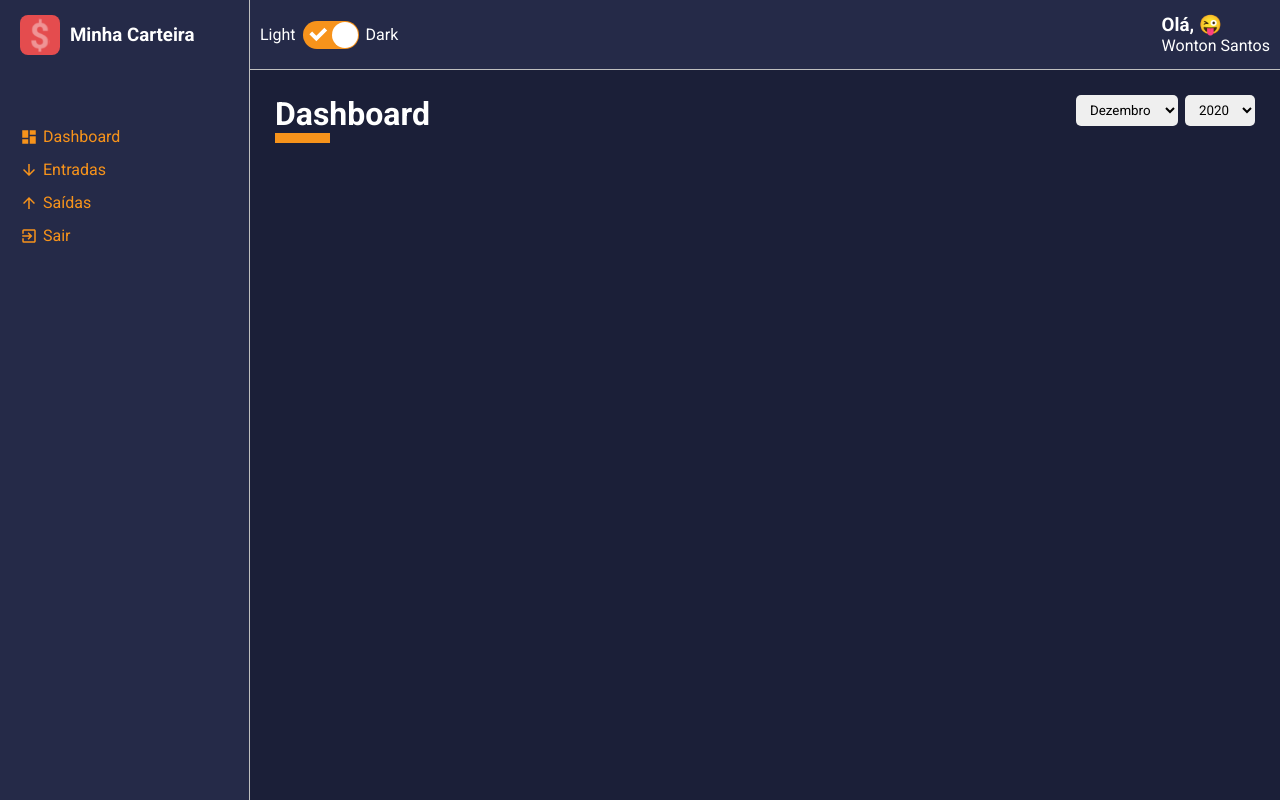
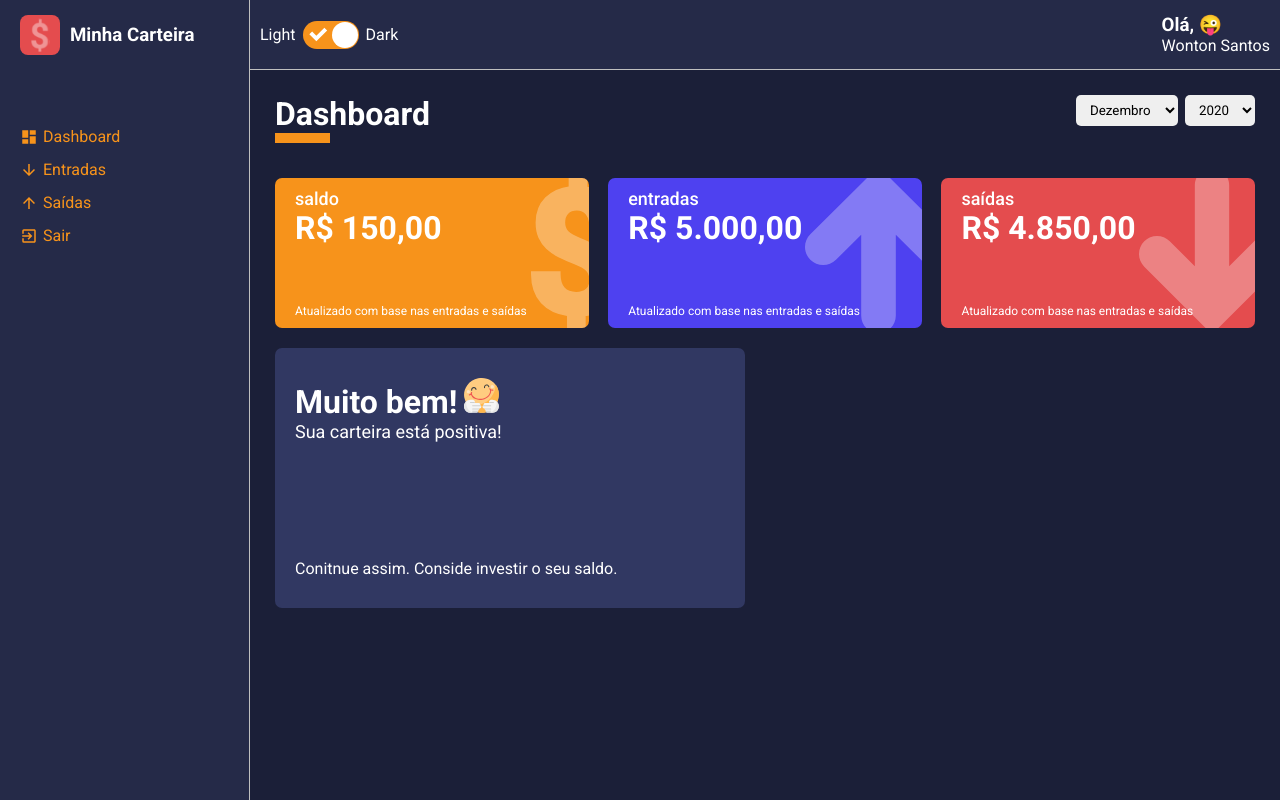
Before and after one commit to uiltonjose/minha-carteira, a React (Create React App) app: page /dashboard in a window 1280 px wide. Built offline with nearby package versions, Linux system fonts and the light colour scheme.

Commit message:
- Card wallet (with animation) - message box

```diff
--- a/package.json
+++ b/package.json
@@ -11,6 +11,7 @@
     "@types/react": "^16.9.53",
     "@types/react-dom": "^16.9.8",
     "react": "^17.0.1",
+    "react-countup": "^4.3.3",
     "react-dom": "^17.0.1",
     "react-icons": "^4.1.0",
     "react-router-dom": "^5.2.0",
--- /dev/null
+++ b/src/components/MessageBox/index.tsx
@@ -0,0 +1,34 @@
+import React from "react";
+
+import { Container } from "./styles";
+
+interface IMessageBoxProps {
+  title: string;
+  description: string;
+  footerText: string;
+  icon: string;
+}
+
+const MessageBox: React.FC<IMessageBoxProps> = ({
+  title,
+  description,
+  footerText,
+  icon,
+}) => {
+  return (
+    <Container>
+      <header>
+        <h1>
+          {title}
+          <img src={icon} alt={title} />
+        </h1>
+        <p>{description}</p>
+      </header>
+      <footer>
+        <span>{footerText}</span>
+      </footer>
+    </Container>
+  );
+};
+
+export default MessageBox;
--- /dev/null
+++ b/src/components/MessageBox/styles.ts
@@ -0,0 +1,27 @@
+import styled from "styled-components";
+
+export const Container = styled.div`
+  color: ${(props) => props.theme.colors.white};
+  background-color: ${(props) => props.theme.colors.tertiary};
+
+  width: 48%;
+  height: 260px;
+
+  border-radius: 7px;
+
+  margin: 10px 0;
+  padding: 30px 20px;
+
+  display: flex;
+  flex-direction: column;
+  justify-content: space-between;
+
+  > header img {
+    width: 35px;
+    margin-left: 7px;
+  }
+
+  > header p {
+    font-size: 18px;
+  }
+`;
--- /dev/null
+++ b/src/components/WalletBox/index.tsx
@@ -0,0 +1,54 @@
+import React from "react";
+import CountUp from "react-countup";
+
+import dollarImg from "../../assets/dollar.svg";
+import arrowUpImg from "../../assets/arrow-up.svg";
+import arrowDownImg from "../../assets/arrow-down.svg";
+
+import { Container } from "./styles";
+
+interface IWalletBoxProps {
+  title: string;
+  amount: number;
+  footerLabel: string;
+  icon: "dolar" | "arrowUp" | "arrowDown";
+  color: string;
+}
+
+const WalletBox: React.FC<IWalletBoxProps> = ({
+  title,
+  amount,
+  footerLabel,
+  icon,
+  color,
+}) => {
+  const iconSelected = () => {
+    switch (icon) {
+      case "dolar":
+        return dollarImg;
+      case "arrowUp":
+        return arrowUpImg;
+      case "arrowDown":
+        return arrowDownImg;
+    }
+  };
+
+  return (
+    <Container color={color}>
+      <span>{title}</span>
+      <h1>
+        <CountUp
+          end={amount}
+          prefix={"R$ "}
+          separator="."
+          decimal=","
+          decimals={2}
+        />
+      </h1>
+      <small>{footerLabel}</small>
+      <img src={iconSelected()} alt={title} />
+    </Container>
+  );
+};
+
+export default WalletBox;
--- /dev/null
+++ b/src/components/WalletBox/styles.ts
@@ -0,0 +1,41 @@
+import styled from "styled-components";
+
+interface IContainerProps {
+  color: string;
+}
+
+export const Container = styled.div<IContainerProps>`
+  background-color: ${(props) => props.color};
+  color: ${(props) => props.theme.colors.white};
+
+  width: 32%;
+  height: 150px;
+
+  margin: 10px 0;
+  padding: 10px 20px;
+
+  border-radius: 7px;
+
+  position: relative;
+  overflow: hidden;
+
+  > img {
+    height: 110%;
+    position: absolute;
+    top: -10px;
+    right: -30px;
+
+    opacity: 0.3;
+  }
+
+  > span {
+    font-size: 18px;
+    font-weight: 500;
+  }
+
+  > small {
+    font-size: 12px;
+    position: absolute;
+    bottom: 10px;
+  }
+`;
--- a/src/pages/Dashboard/index.tsx
+++ b/src/pages/Dashboard/index.tsx
@@ -1,13 +1,19 @@
 import React, { useMemo, useState } from "react";
+
 import ContentHeader from "../../components/ContentHeader";
 import SelectInput from "../../components/SelectInput";
+import WalletBox from "../../components/WalletBox";
+import MessageBox from "../../components/MessageBox";
 
 import listOfMonths from "../../utils/months";
 
 import gains from "../../repositories/gains";
 import expenses from "../../repositories/expenses";
 
-import { Container } from "./styles";
+import happyImg from "../../assets/happy.svg";
+import sadImg from "../../assets/sad.svg";
+
+import { Container, Content } from "./styles";
 
 const Dashboard: React.FC = () => {
   const [monthSelected, setMonthSelected] = useState<number>(
@@ -78,6 +84,39 @@ const Dashboard: React.FC = () => {
           defaultValue={yearSelected}
         />
       </ContentHeader>
+
+      <Content>
+        <WalletBox
+          title="saldo"
+          amount={150.0}
+          footerLabel="Atualizado com base nas entradas e saídas"
+          icon="dolar"
+          color="#F7931B"
+        />
+
+        <WalletBox
+          title="entradas"
+          amount={5000.0}
+          footerLabel="Atualizado com base nas entradas e saídas"
+          icon="arrowUp"
+          color="#4E41F0"
+        />
+
+        <WalletBox
+          title="saídas"
+          amount={4850.0}
+          footerLabel="Atualizado com base nas entradas e saídas"
+          icon="arrowDown"
+          color="#E44C4E"
+        />
+
+        <MessageBox
+          title="Muito bem!"
+          description="Sua carteira está positiva!"
+          footerText="Conitnue assim. Conside investir o seu saldo."
+          icon={happyImg}
+        />
+      </Content>
     </Container>
   );
 };
--- a/src/pages/Dashboard/styles.ts
+++ b/src/pages/Dashboard/styles.ts
@@ -1,5 +1,9 @@
 import styled from "styled-components";
 
-export const Container = styled.div`
+export const Container = styled.div``;
 
+export const Content = styled.div`
+  display: flex;
+  justify-content: space-between;
+  flex-wrap: wrap;
 `;
--- a/tsconfig.json
+++ b/tsconfig.json
@@ -18,7 +18,7 @@
     "resolveJsonModule": true,
     "isolatedModules": true,
     "noEmit": true,
-    "jsx": "react"
+    "jsx": "react-jsx"
   },
   "include": [
     "src",
```
Also changed, not shown: 2 other files (tests, documents, lock files or other folders).
